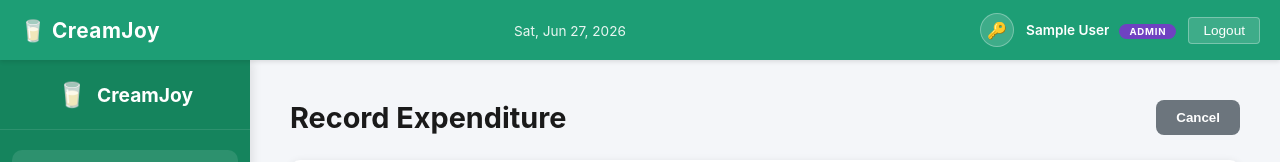
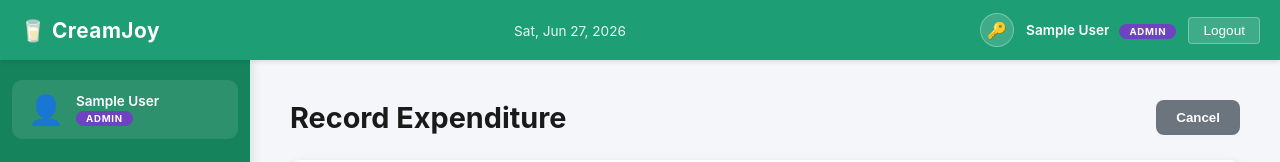
Before and after one commit to Twesi-001/creamjoy-system.-, a React (Vite) app in the folder frontend/: page /expenditures/new in a window 1280 px wide. Shown: the top 162 px of the page. Built offline with nearby package versions, Linux system fonts and the light colour scheme; no server answers; sample sign-in values are in the browser's storage.

Commit message:
removing iirrelevant brand in the side bar

```diff
--- a/frontend/src/components/Layout/Sidebar.tsx
+++ b/frontend/src/components/Layout/Sidebar.tsx
@@ -76,11 +76,6 @@ const Sidebar: React.FC<SidebarProps> = ({ isOpen = false, onClose }) => {
                 <div className="sidebar-overlay active" onClick={onClose} />
             )}
             <nav className={`sidebar ${isOpen ? 'open' : ''}`}>
-                <div className="sidebar-brand">
-                    <span className="brand-icon">🥛</span>
-                    <span className="brand-name">CreamJoy</span>
-                </div>
-
                 <div className="sidebar-user">
                     <span className="user-avatar">👤</span>
                     <div className="user-info">
```
